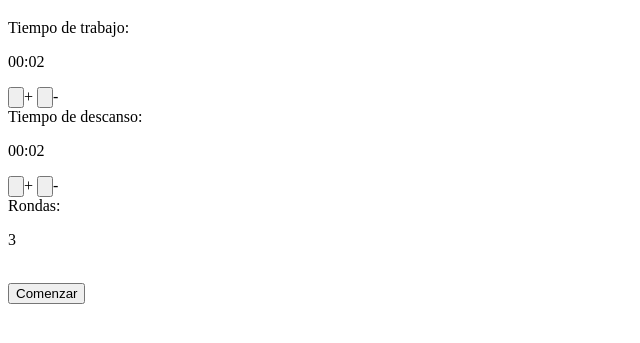
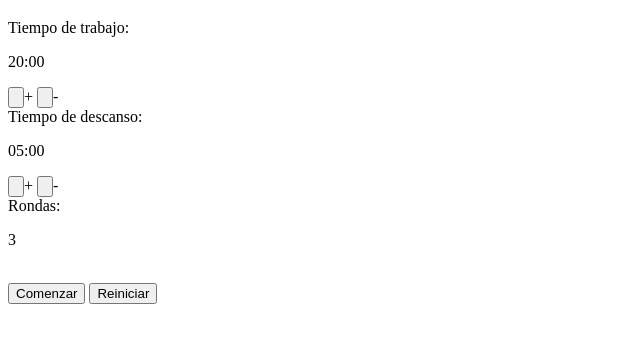
Before and after one commit to MaglioM/pomodoro-js, a plain HTML site: page pomodoroJS.html in a window 1280 px wide. Shown: the part 61-404 px from the top of the page, without its empty margins (0-640 px from the left). Drawn offline with Linux system fonts and the light colour scheme.

Commit message:
Add button for restarting time

```diff
--- a/pomodoroJS.html
+++ b/pomodoroJS.html
@@ -7,11 +7,11 @@
     <body>
         <h1>Reloj pomodoro</h1>
 
-        <label for="tiempoDeTrabajo">Tiempo de trabajo:</label> <p id="tiempoDeTrabajo">00:02</p>
+        <label for="tiempoDeTrabajo">Tiempo de trabajo:</label> <p id="tiempoDeTrabajo">20:00</p>
         <input type="button" onclick="controlTime('tiempoDeTrabajo', true)">+</input>
         <input type="button"onclick="controlTime('tiempoDeTrabajo', false)">-</input>
         <br>
-        <label for="tiempoDeDescanso">Tiempo de descanso:</label> <p id="tiempoDeDescanso">00:02</p>
+        <label for="tiempoDeDescanso">Tiempo de descanso:</label> <p id="tiempoDeDescanso">05:00</p>
         <input type="button" onclick="controlTime('tiempoDeDescanso', true)">+</input>
         <input type="button"onclick="controlTime('tiempoDeDescanso', false)">-</input>
         <br>
@@ -19,6 +19,7 @@
         <br>
         <button type="button" id="btnComenzar" onclick="startTimer()">Comenzar</button>
         <button type="button" id="btnDetener" hidden="true" onclick="stopTimer()">Detener</button>
+        <button type="button" id="btnRestart" onclick="restartTimer()">Reiniciar</button>
         <script src="script.js"></script>
     </body>
 </html>
--- a/script.js
+++ b/script.js
@@ -1,6 +1,7 @@
 let running = false;
 const _btnComenzar = document.getElementById("btnComenzar");
 const _btnDetener = document.getElementById("btnDetener");
+const _btnRestart = document.getElementById("btnRestart");
 const _tiempoDeTrabajo = document.getElementById("tiempoDeTrabajo");
 const _tiempoDeDescanso = document.getElementById("tiempoDeDescanso");
 const _rondas = document.getElementById("rondas");
@@ -22,6 +23,11 @@ function getSeconds(element){
     return minutes * 60 + seconds;
 }
 
+function restartTimer(){
+    _tiempoDeTrabajo.innerHTML = "20:00"
+    _tiempoDeDescanso.innerHTML = "20:00"
+}
+
 function controlTime(timeId, isAdding){//if it is not adding, it is subtracting
     timeElement = document.getElementById(timeId);
     timeInSeconds = getSeconds(timeElement);
@@ -32,6 +38,7 @@ function controlTime(timeId, isAdding){//if it is not adding, it is subtracting
 function switchButtons() {
     _btnDetener.hidden = !_btnDetener.hidden;
     _btnComenzar.hidden = !_btnComenzar.hidden;
+    _btnRestart.hidden = _btnComenzar.hidden;//Restart button appearence will always match start button.
 }
 
 async function startTimer(){
```
